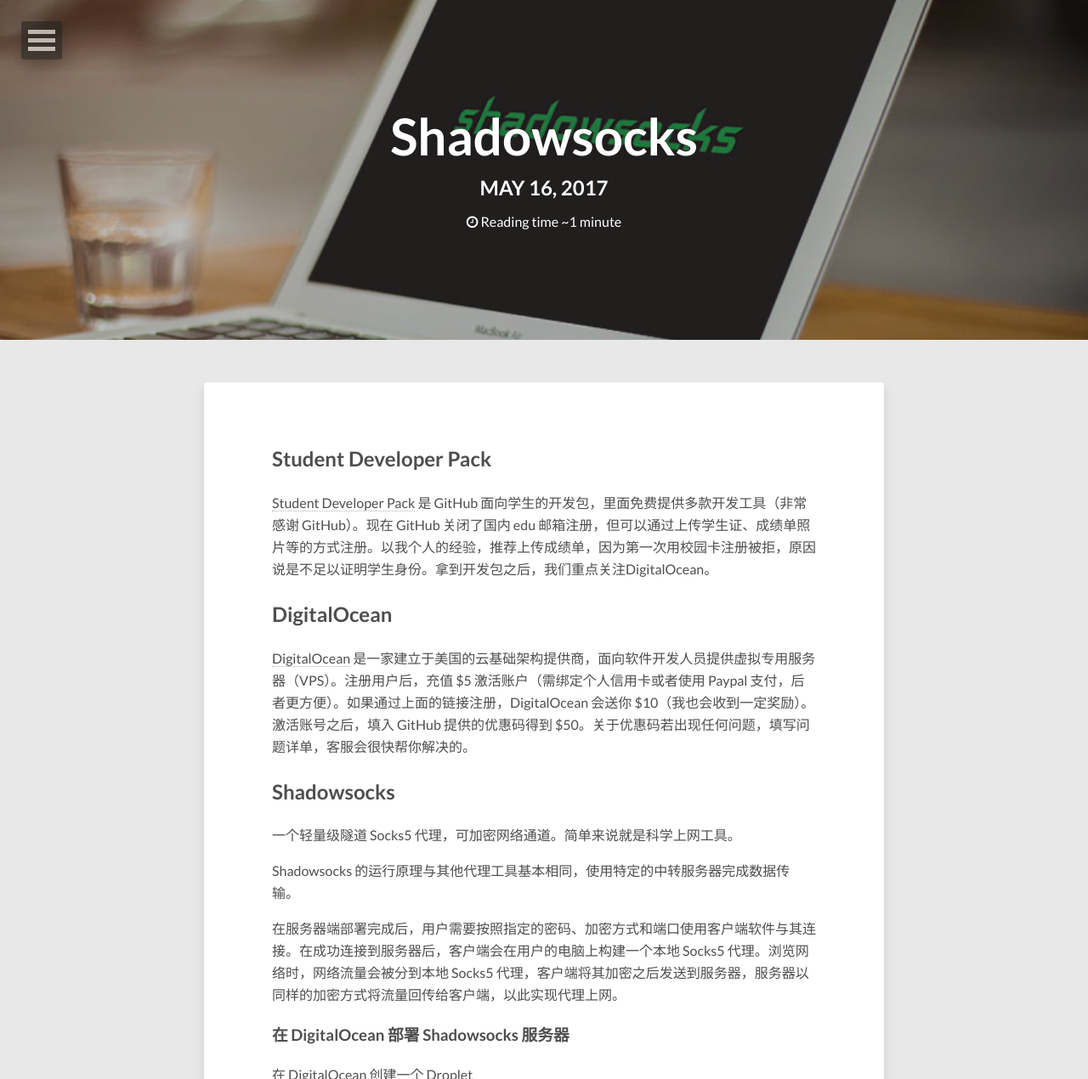
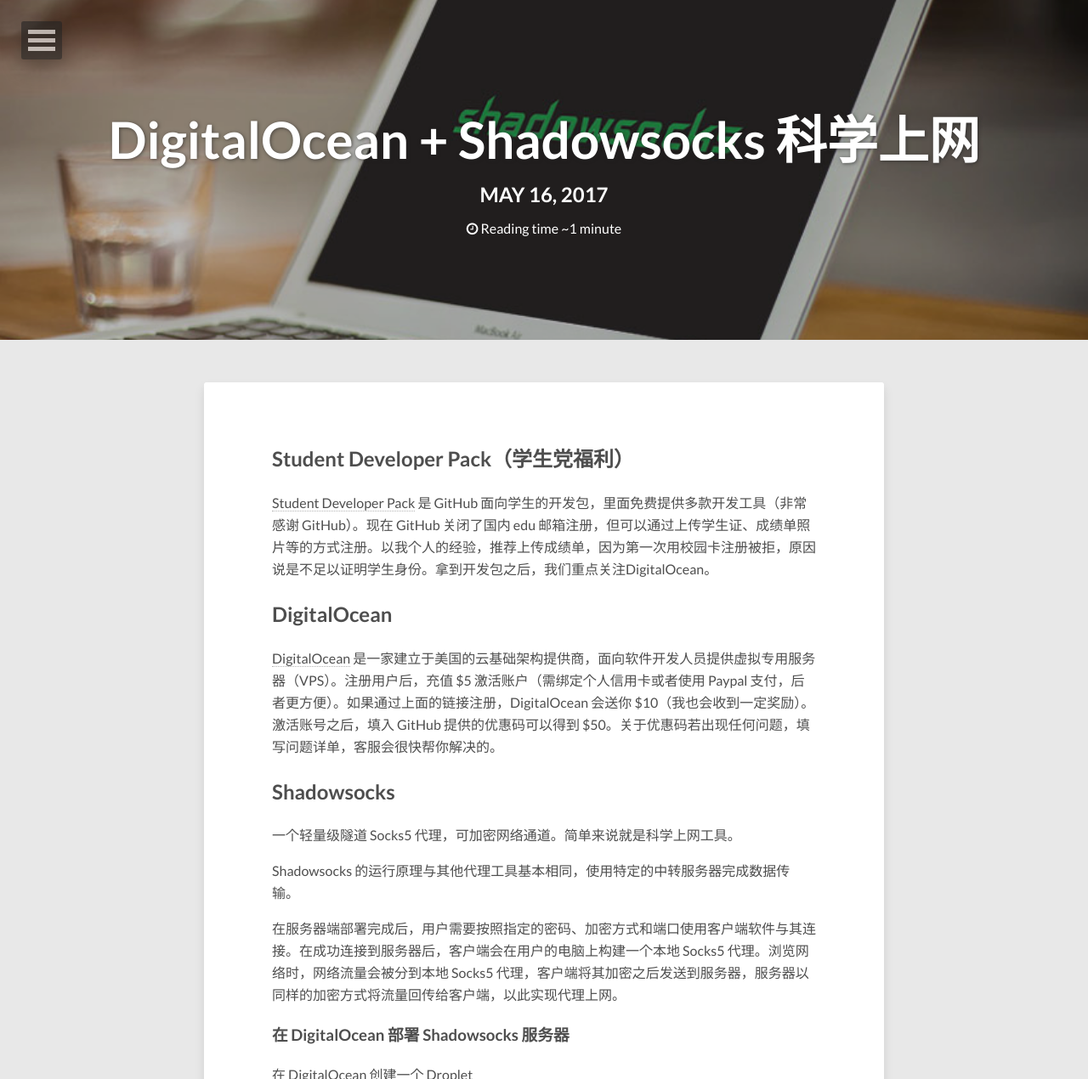
Before and after one commit to huxinsen/huxinsen.github.io, a Jekyll site: the page built from _posts/2017-05-16-shadowsocks.markdown, in a window 1280 px wide and 1400 px high, cut to the strip 0-1270 px from the top of the window. Shown: the whole strip at 85% size. Built offline with Jekyll 4.4.1, drawn with Linux system fonts in a browser that asks for light colours; nearby versions of some CDN libraries; some of the changed text lies outside the part shown.

Commit message:
Change title

```diff
--- a/_posts/2017-05-16-shadowsocks.markdown
+++ b/_posts/2017-05-16-shadowsocks.markdown
@@ -1,19 +1,19 @@
 ---
 layout: post
-title: Shadowsocks
+title: DigitalOcean + Shadowsocks 科学上网
 description: "shadowsocks科学上网"
 share: false
 tags: [shadowsocks, DigitalOcean]
 image:
   feature: shadowsocks.jpg
 ---
-## Student Developer Pack
+## Student Developer Pack（学生党福利）
 
 <a href="https://education.github.com/pack" target="_blank">Student Developer Pack</a> 是 GitHub 面向学生的开发包，里面免费提供多款开发工具（非常感谢 GitHub）。现在 GitHub 关闭了国内 edu 邮箱注册，但可以通过上传学生证、成绩单照片等的方式注册。以我个人的经验，推荐上传成绩单，因为第一次用校园卡注册被拒，原因说是不足以证明学生身份。拿到开发包之后，我们重点关注DigitalOcean。
 
 ## DigitalOcean
 
-<a href="https://m.do.co/c/5c58bae0ea11" target="_blank">DigitalOcean</a> 是一家建立于美国的云基础架构提供商，面向软件开发人员提供虚拟专用服务器（VPS）。注册用户后，充值 $5 激活账户（需绑定个人信用卡或者使用 Paypal 支付，后者更方便）。如果通过上面的链接注册，DigitalOcean 会送你 $10（我也会收到一定奖励）。激活账号之后，填入 GitHub 提供的优惠码得到 $50。关于优惠码若出现任何问题，填写问题详单，客服会很快帮你解决的。
+<a href="https://m.do.co/c/5c58bae0ea11" target="_blank">DigitalOcean</a> 是一家建立于美国的云基础架构提供商，面向软件开发人员提供虚拟专用服务器（VPS）。注册用户后，充值 $5 激活账户（需绑定个人信用卡或者使用 Paypal 支付，后者更方便）。如果通过上面的链接注册，DigitalOcean 会送你 $10（我也会收到一定奖励）。激活账号之后，填入 GitHub 提供的优惠码可以得到 $50。关于优惠码若出现任何问题，填写问题详单，客服会很快帮你解决的。
 
 ## Shadowsocks
 一个轻量级隧道 Socks5 代理，可加密网络通道。简单来说就是科学上网工具。
```
Also changed, not shown: other parts of _posts/2017-05-16-shadowsocks.markdown (+1 -1 lines).
